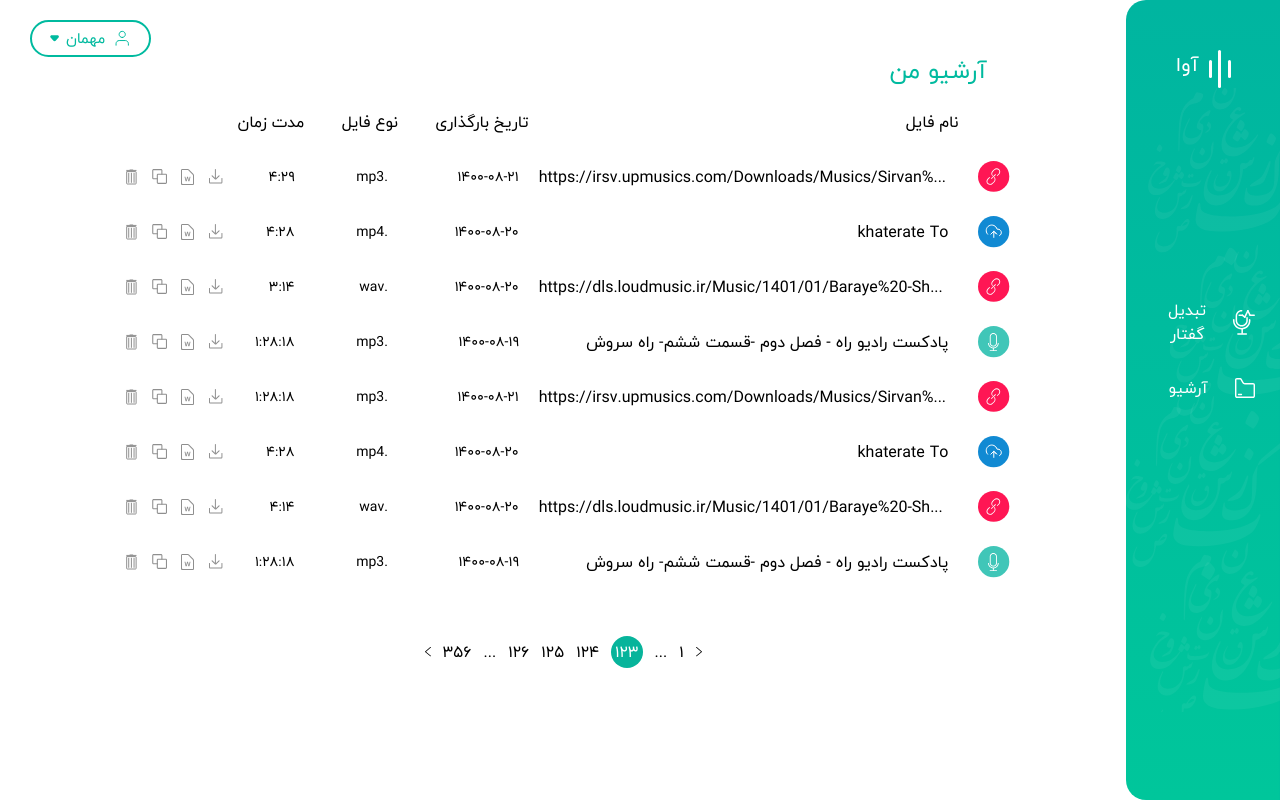
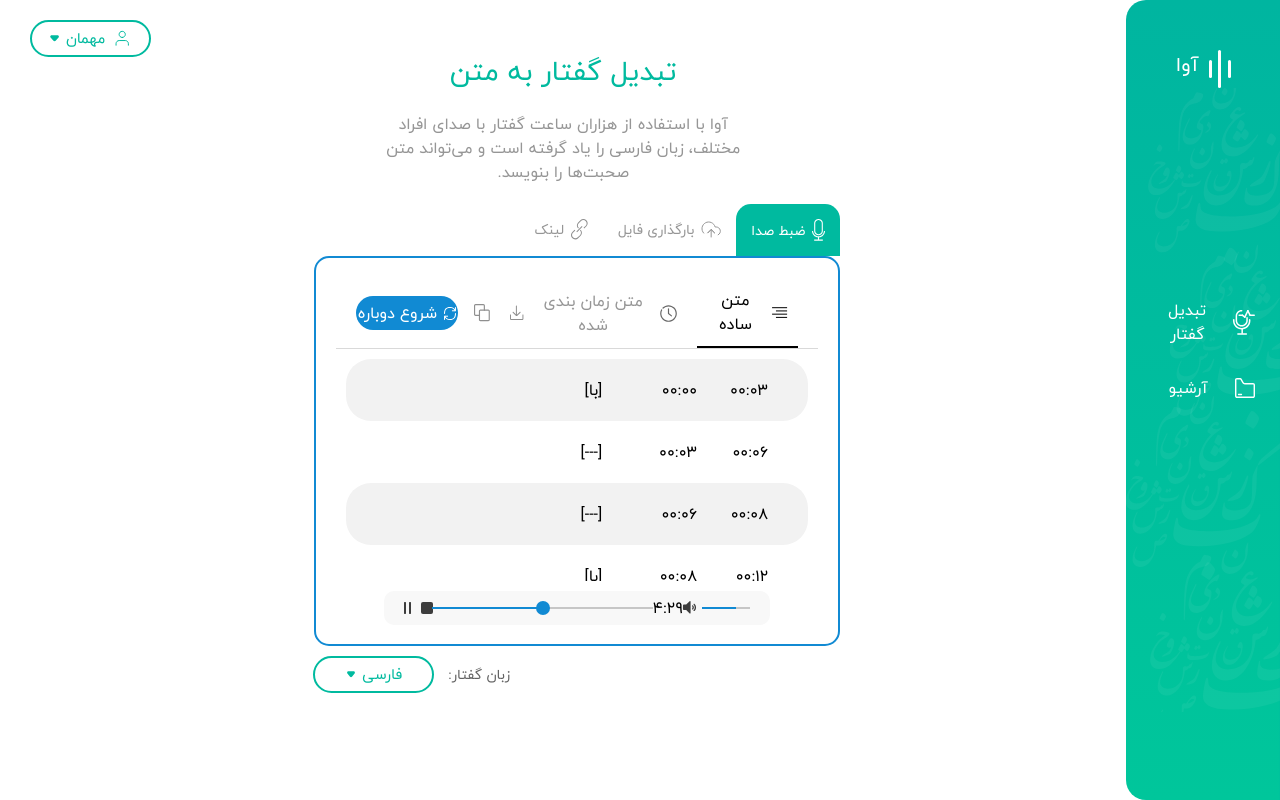
Before and after one commit to amirparsaro/ava-front-end, a React (Create React App) app: page /convert/upload/review in a window 1280 px wide. Built offline with nearby package versions, Linux system fonts and the light colour scheme.

Commit message:
create basic routing for main links

```diff
--- a/src/App.css
+++ b/src/App.css
@@ -258,7 +258,7 @@
 }
 
 .record-container {
-  height: 95%;
+  height: 390px;
   width: 95%;
   border: 2px solid #00b5a0;
   border-radius: 15px 0px 15px 15px;
@@ -300,7 +300,7 @@
 }
 
 .upload-file-container {
-  height: 95%;
+  height: 390px;
   width: 95%;
   border: 2px solid #118ad3;
   border-radius: 15px 15px 15px 15px;
@@ -342,7 +342,7 @@
 }
 
 .link-container {
-  height: 95%;
+  height: 390px;
   width: 95%;
   border: 2px solid #ff1654;
   border-radius: 15px 15px 15px 15px;
@@ -566,7 +566,7 @@
 }
 
 .text-review-container {
-  height: 95%;
+  height: 390px;
   width: 95%;
   border: 2px solid #118ad3;
   border-radius: 15px;
@@ -621,7 +621,7 @@
 }
 
 .language-button {
-  margin-top: 50px;
+  margin-top: 10px;
   display: flex;
   direction: ltr;
   flex-direction: row;
--- a/src/App.js
+++ b/src/App.js
@@ -8,23 +8,49 @@ import Language from "./components/main-content/Language";
 import ArchiveTitle from "./components/main-content/archive/ArchiveTitle";
 import ArchiveGrid from "./components/main-content/archive/ArchiveGrid";
 import NavigationBox from "./components/main-content/archive/NavigationBox";
+import MainContent from "./components/main-content/convert/MainContent";
+import MainArchive from "./components/main-content/archive/MainArchive";
+import UploadFile from "./components/main-content/convert/UploadFile";
+import Record from "./components/main-content/convert/Record";
+import Link from "./components/main-content/convert/Link";
+import TextReview from "./components/main-content/convert/TextReview";
+import { Routes, Route, Navigate } from "react-router-dom";
 
 function App() {
   return (
     <div className="App">
       <SideBar />
+      <div className="main-content">
+        <UserDropDown />
+
+        <Routes>
+          <Route path="/" element={<Navigate to="/convert/upload/record" />} />
+
+          <Route path="/convert" element={<MainContent />}>
+            <Route path="upload" element={<Upload />}>
+              <Route path="record" element={<Record />} />
+              <Route path="upload-file" element={<UploadFile />} />
+              <Route path="link" element={<Link />} />
+              <Route path="review" element={<TextReview />} />
+            </Route>
+          </Route>
+
+          <Route path="/archive" element={<MainArchive />} />
+        </Routes>
+      </div>
       {/* <div className="main-content">
         <UserDropDown />
         <MainTitle />
         <Upload />
         <Language />
-      </div> */}
+      </div>
+
       <div className="main-content">
         <UserDropDown />
         <ArchiveTitle />
         <ArchiveGrid />
         <NavigationBox />
-      </div>
+      </div> */}
     </div>
   );
 }
--- /dev/null
+++ b/src/components/main-content/archive/MainArchive.jsx
@@ -0,0 +1,17 @@
+import "../../../App.css";
+import "../../../Archive.css";
+import ArchiveTitle from "./ArchiveTitle";
+import ArchiveGrid from "./ArchiveGrid";
+import NavigationBox from "./NavigationBox";
+
+const MainArchive = () => {
+  return (
+    <div>
+      <ArchiveTitle />
+      <ArchiveGrid />
+      <NavigationBox />
+    </div>
+  );
+};
+
+export default MainArchive;
--- /dev/null
+++ b/src/components/main-content/convert/MainContent.jsx
@@ -0,0 +1,17 @@
+import "../../../App.css";
+import MainTitle from "./MainTitle";
+import Upload from "./Upload";
+import Language from "../Language";
+import { Outlet } from "react-router-dom";
+
+const MainContent = () => {
+  return (
+    <div>
+      <MainTitle />
+      <Outlet />
+      <Language />
+    </div>
+  );
+};
+
+export default MainContent;
--- a/src/components/main-content/convert/Option.jsx
+++ b/src/components/main-content/convert/Option.jsx
@@ -1,8 +1,9 @@
 import "../../../App.css";
+import { Link } from "react-router-dom";
 
-const Option = ({ title, lightIcon, darkIcon, color, isSelected, onClick }) => {
+const Option = ({ title, lightIcon, darkIcon, color, isSelected, onClick, to }) => {
   return (
-    <button
+    <Link to={to}
       className="option-button"
       style={{ backgroundColor: isSelected ? color : "#ffffff" }}
       onClick={onClick}
@@ -11,7 +12,7 @@ const Option = ({ title, lightIcon, darkIcon, color, isSelected, onClick }) => {
         <img src={isSelected ? lightIcon : darkIcon}></img>
         <p style={{ color: isSelected ? "#ffffff" : "#969696" }}>{title}</p>
       </div>
-    </button>
+    </Link>
   );
 };
 
--- a/src/components/main-content/convert/Upload.jsx
+++ b/src/components/main-content/convert/Upload.jsx
@@ -13,6 +13,7 @@ import darkUploadIcon from "../../../assets/images/upload-Icon-grey.svg";
 import lightChainIcon from "../../../assets/images/chain-Icon-white.svg";
 import darkChainIcon from "../../../assets/images/chain-Icon-grey.svg";
 import TextReview from "./TextReview";
+import { Outlet } from "react-router-dom";
 
 const Upload = () => {
   const [option, setOption] = useState(1);
@@ -20,6 +21,7 @@ const Upload = () => {
     <div className="upload-container">
       <div className="option-container">
         <Option
+          to="/"
           title="ضبط صدا"
           isSelected={option === 1}
           onClick={() => setOption(1)}
@@ -28,6 +30,7 @@ const Upload = () => {
           color="#00BA9F"
         />
         <Option
+          to="/convert/upload/upload-file"
           title="بارگذاری فایل"
           isSelected={option === 2}
           onClick={() => setOption(2)}
@@ -36,6 +39,7 @@ const Upload = () => {
           color="#118AD3"
         />
         <Option
+          to="/convert/upload/link"
           title="لینک"
           isSelected={option === 3}
           onClick={() => setOption(3)}
@@ -45,7 +49,7 @@ const Upload = () => {
         />
       </div>
 
-      <TextReview />
+      <Outlet />
     </div>
   );
 };
--- a/src/components/sidebar/Selector.jsx
+++ b/src/components/sidebar/Selector.jsx
@@ -1,11 +1,12 @@
 import "../../App.css";
+import { Link } from "react-router-dom";
 
-const Title = ({ title, icon }) => {
+const Title = ({ title, icon, to }) => {
   return (
-    <div className="selector">
+    <Link className="selector" to={to}>
       <img src={icon} alt="icon" />
       <p>{title}</p>
-    </div>
+    </Link>
   );
 };
 
--- a/src/components/sidebar/SideBar.jsx
+++ b/src/components/sidebar/SideBar.jsx
@@ -10,8 +10,8 @@ const SideBar = () => {
       <Title />
 
       <div className="selector-container">
-        <Selector title="تبدیل گفتار" icon={SpeechIcon} />
-        <Selector title="آرشیو" icon={ArchiveIcon} />
+        <Selector title="تبدیل گفتار" icon={SpeechIcon} to="/"/>
+        <Selector title="آرشیو" icon={ArchiveIcon} to="/archive"/>
       </div>
     </aside>
   );
--- a/src/index.js
+++ b/src/index.js
@@ -1,13 +1,16 @@
-import React from 'react';
-import ReactDOM from 'react-dom/client';
-import './index.css';
-import App from './App';
-import reportWebVitals from './reportWebVitals';
+import React from "react";
+import ReactDOM from "react-dom/client";
+import "./index.css";
+import App from "./App";
+import reportWebVitals from "./reportWebVitals";
+import { BrowserRouter } from "react-router-dom";
 
-const root = ReactDOM.createRoot(document.getElementById('root'));
+const root = ReactDOM.createRoot(document.getElementById("root"));
 root.render(
   <React.StrictMode>
-    <App />
+    <BrowserRouter>
+      <App />
+    </BrowserRouter>
   </React.StrictMode>
 );
 
```
